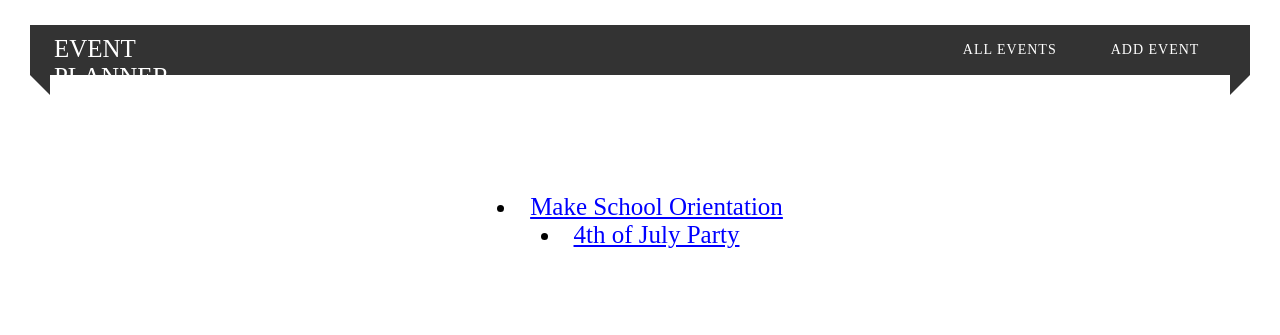
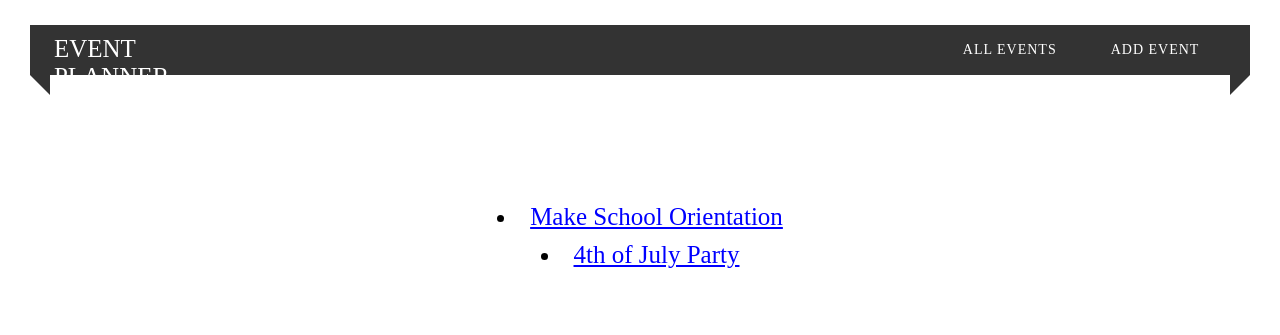
Before and after one commit to PhraxayaM/proposal, a Django app: page /polls/events/ in a window 1280 px wide. Shown: the top 335 px of the page. Run offline with Django 3.2, Linux system fonts and the light colour scheme; data comes from the database, SQL or seed files in the repository; both versions use the stored data as it was after the commit.

Commit message:
changes to styling

```diff
--- a/mysite/polls/static/events/style.css
+++ b/mysite/polls/static/events/style.css
@@ -15,6 +15,7 @@ ul#eventlist {
   list-style: inside;
   padding-top: 100px;
   font-size:  25px;
+  spacing: 20;
 }
 
 li#eventitems {
--- a/mysite/polls/templates/events/index.html
+++ b/mysite/polls/templates/events/index.html
@@ -23,7 +23,7 @@
             {% if event_list %}
                 <ul id="eventlist">
                 {% for event in event_list %}
-                <li><a href="{% url 'polls:detail' event.id %}">{{ event.event_name }}</a></li>
+                <li id="eventitems"><a href="{% url 'polls:detail' event.id %}">{{ event.event_name }}</a></li>
                 {% endfor %}
                 </ul>
             {% else %}
```
Also changed, not shown: mysite/db.sqlite3, 1 other file.
